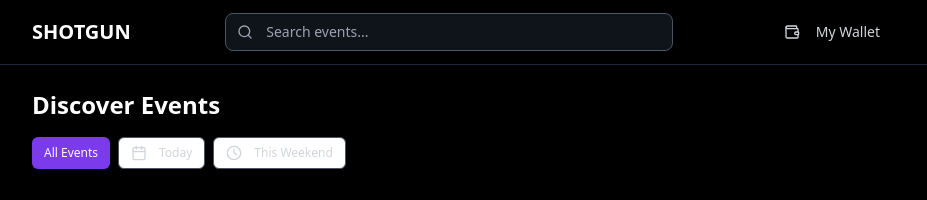
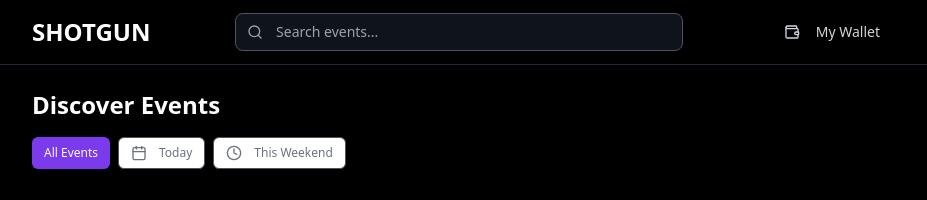
Before and after one commit to flobby41/shotgun-clone-florian, a Next.js app: page /events in a window 1280 px wide. Shown: the top 200 px of the page, without its empty margins (176-1103 px from the left). Built offline with nearby package versions, Linux system fonts and the light colour scheme; grey boxes are pictures that could not be loaded.

Commit message:
style: Update AppHeader logo size and EventsList button text color for better visibility

```diff
--- a/src/components/AppHeader.tsx
+++ b/src/components/AppHeader.tsx
@@ -14,7 +14,7 @@ export default function AppHeader() {
         <div className="flex items-center justify-between h-16">
           {/* Logo */}
           <Link href="/" className="flex items-center">
-            <div className="text-xl font-bold text-white">
+            <div className="text-2xl font-bold text-white hover:text-violet-400 transition-colors">
               SHOTGUN
             </div>
           </Link>
--- a/src/components/EventsList.tsx
+++ b/src/components/EventsList.tsx
@@ -36,7 +36,7 @@ export default function EventsList() {
             variant={filter === '' ? 'default' : 'outline'}
             size="sm"
             onClick={() => setFilter('')}
-            className={filter === '' ? 'bg-violet-600 hover:bg-violet-700' : 'border-gray-600 text-gray-300 hover:text-black'}
+            className={filter === '' ? 'bg-violet-600 hover:bg-violet-700' : 'border-gray-600 text-gray-500 hover:text-black'}
           >
             All Events
           </Button>
@@ -44,7 +44,7 @@ export default function EventsList() {
             variant={filter === 'today' ? 'default' : 'outline'}
             size="sm"
             onClick={() => setFilter('today')}
-            className={filter === 'today' ? 'bg-violet-600 hover:bg-violet-700' : 'border-gray-600 text-gray-300 hover:text-black'}
+            className={filter === 'today' ? 'bg-violet-600 hover:bg-violet-700' : 'border-gray-600 text-gray-500 hover:text-black'}
           >
             <Calendar className="w-4 h-4 mr-1" />
             Today
@@ -53,7 +53,7 @@ export default function EventsList() {
             variant={filter === 'weekend' ? 'default' : 'outline'}
             size="sm"
             onClick={() => setFilter('weekend')}
-            className={filter === 'weekend' ? 'bg-violet-600 hover:bg-violet-700' : 'border-gray-600 text-gray-300 hover:text-black'}
+            className={filter === 'weekend' ? 'bg-violet-600 hover:bg-violet-700' : 'border-gray-600 text-gray-500 hover:text-black'}
           >
             <Clock className="w-4 h-4 mr-1" />
             This Weekend
```
